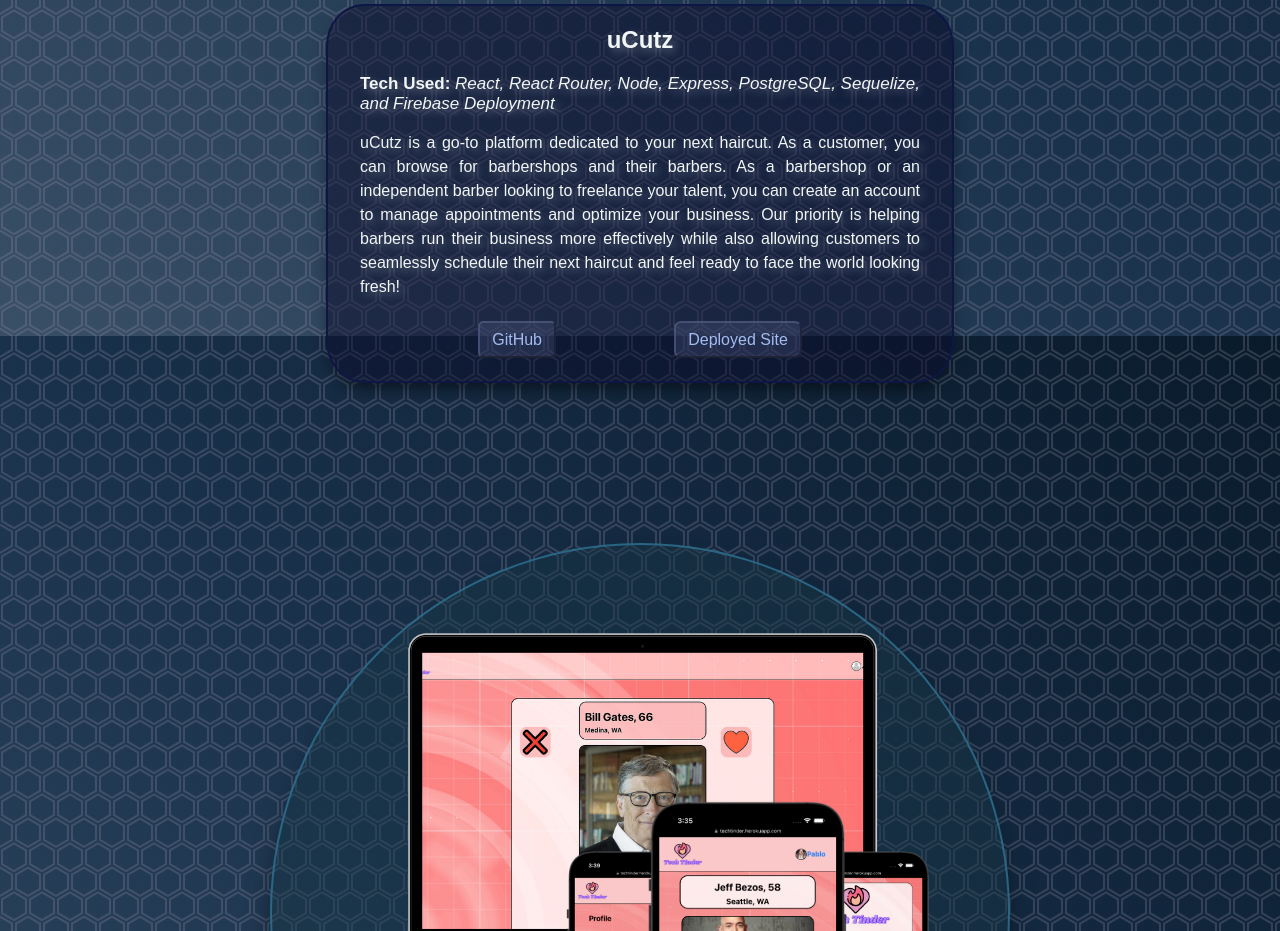
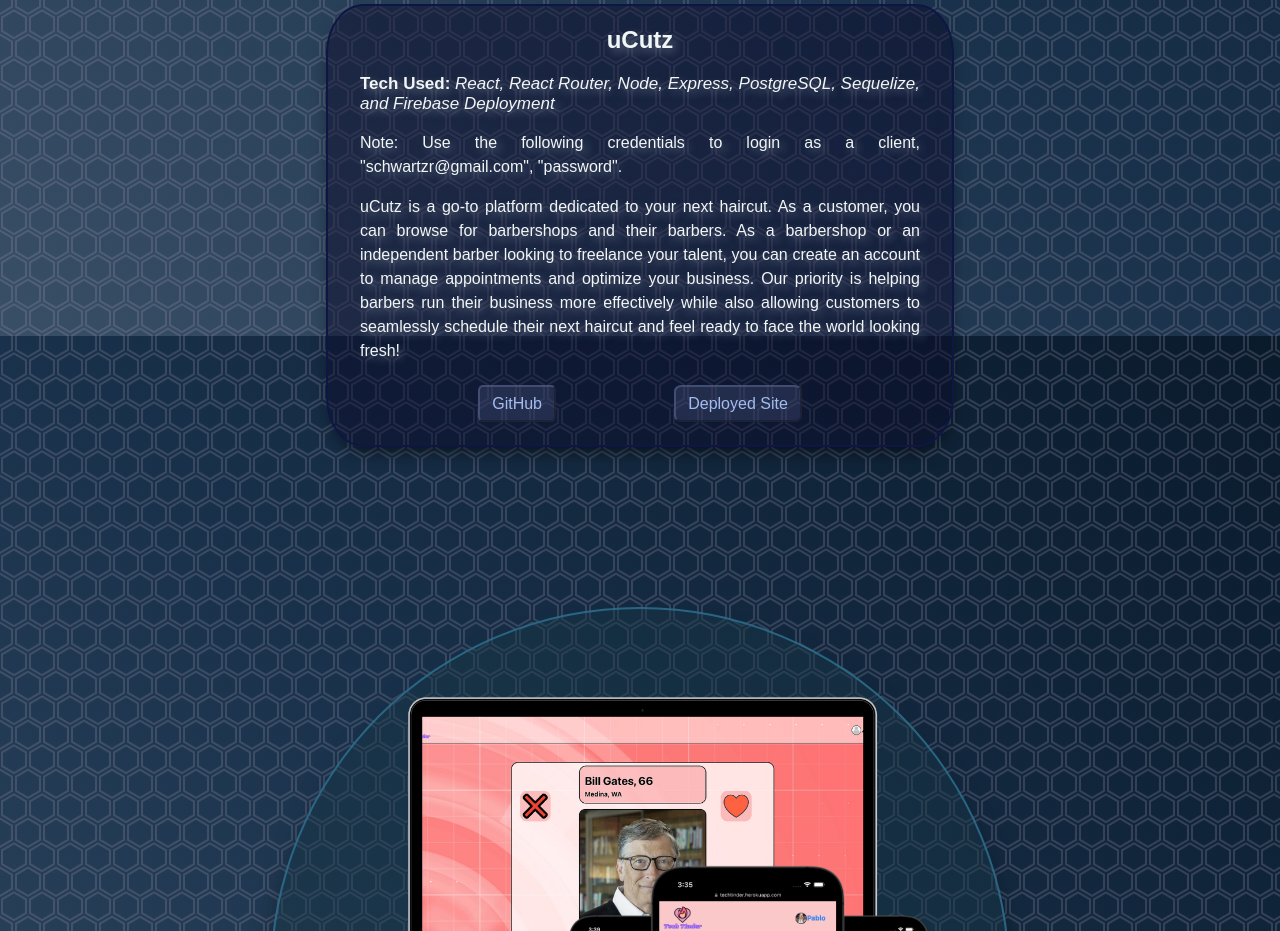
Before and after one commit to jasonmar08/Professional_Portfolio, a React (Create React App) app in the folder my-portfolio/: page /Projects in a window 1280 px wide. Shown: the part 980-1911 px from the top of the page. Built offline with nearby package versions, Linux system fonts and the light colour scheme; no server answers; a web font is replaced by a local one.

Commit message:
added note with credentials for projects

```diff
--- a/my-portfolio/src/App.js
+++ b/my-portfolio/src/App.js
@@ -17,6 +17,7 @@ const App = () => {
       title: 'uCutz',
       description:
         'uCutz is a go-to platform dedicated to your next haircut. As a customer, you can browse for barbershops and their barbers. As a barbershop or an independent barber looking to freelance your talent, you can create an account to manage appointments and optimize your business. Our priority is helping barbers run their business more effectively while also allowing customers to seamlessly schedule their next haircut and feel ready to face the world looking fresh!',
+      note: 'Note: Use the following credentials to login as a client, "schwartzr@gmail.com", "password".',
       stack:
         'React, React Router, Node, Express, PostgreSQL, Sequelize, and Firebase Deployment',
       github: 'https://github.com/jasonmar08/uCutz_Front_End',
--- a/my-portfolio/src/components/ProjectCard.jsx
+++ b/my-portfolio/src/components/ProjectCard.jsx
@@ -3,7 +3,7 @@ import Aos from 'aos'
 import 'aos/dist/aos.css'
 import { useEffect } from "react"
 
-const ProjectCard = ({ id, image, title, description, stack, github, deployed }) => {
+const ProjectCard = ({ id, image, title, description, stack, github, deployed, note }) => {
 
   useEffect(() => {
     Aos.init({ duration: 1000 })
@@ -20,6 +20,7 @@ const ProjectCard = ({ id, image, title, description, stack, github, deployed })
           <div data-aos={id % 2 === 0 ? 'fade-right' : 'fade-left'} className='project-name-grid'>
             <h2>{title}</h2>
             <h3>Tech Used: <span className="stacks-used">{stack}</span></h3>
+            <p>{note}</p>
             <p>{description}</p>
           <div className='project-links'>
             <div className='git-btn-grid'>
--- a/my-portfolio/src/components/ScrollToTop.jsx
+++ b/my-portfolio/src/components/ScrollToTop.jsx
@@ -2,7 +2,7 @@ import { useEffect } from "react";
 import { useLocation } from "react-router-dom";
 
 const ScrollToTop = () => {
-  const { pathname} = useLocation()
+  const { pathname } = useLocation()
 
   useEffect(() => {
     window.scrollTo(0, 0)
--- a/my-portfolio/src/pages/Projects.js
+++ b/my-portfolio/src/pages/Projects.js
@@ -8,7 +8,16 @@ const Projects = ({ projects }) => {
         <h2>Projects</h2>
         <div className="projects-container">
           {projects.map(
-            ({ id, image, title, github, deployed, description, stack }) => (
+            ({
+              id,
+              image,
+              title,
+              github,
+              deployed,
+              description,
+              stack,
+              note
+            }) => (
               <ProjectCard
                 key={id}
                 image={image}
@@ -18,6 +27,7 @@ const Projects = ({ projects }) => {
                 github={github}
                 deployed={deployed}
                 id={id}
+                note={note}
               />
             )
           )}
```
